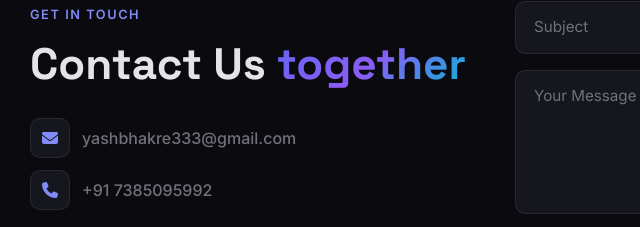
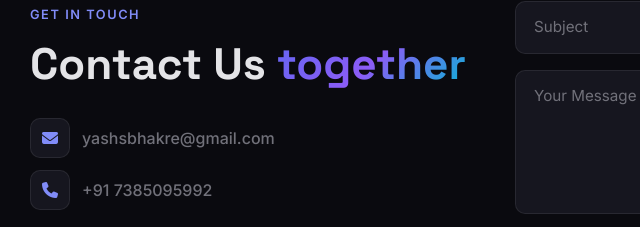
Before and after one commit to yashsbhakre/portfoilo, a plain HTML site: page index.html in a window 1280 px wide. Shown: the part 5182-5409 px from the top of the page, 52-692 px from the left. Drawn offline with nearby package versions, Linux system fonts and the light colour scheme.

Commit message:
Update index.html

```diff
--- a/index.html
+++ b/index.html
@@ -379,9 +379,9 @@
 </p>
 
 <div class="contact-info">
-<a href="mailto:yashbhakre333@gmail.com" class="contact-link">
+<a href="mailto:yashsbhakre@gmail.com" class="contact-link">
 <i class="fa-solid fa-envelope"></i>
-yashbhakre333@gmail.com
+yashsbhakre@gmail.com
 </a>
 <a href="tel:+917385095992" class="contact-link">
 <i class="fa-solid fa-phone"></i>
```
